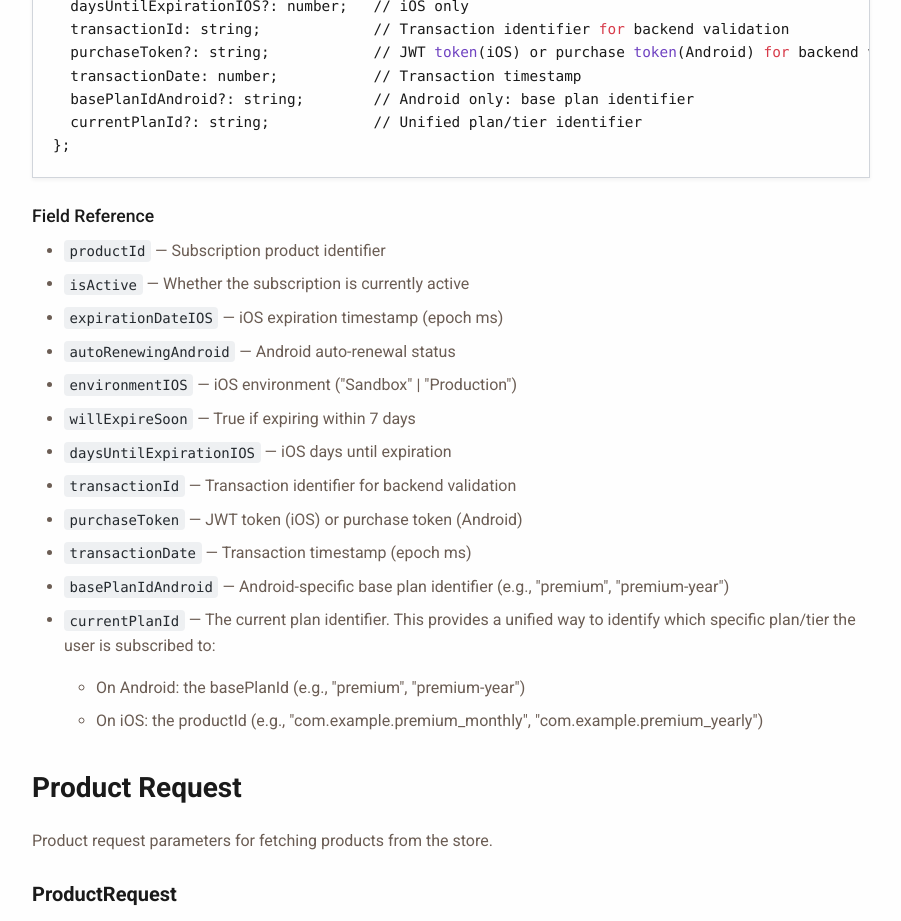
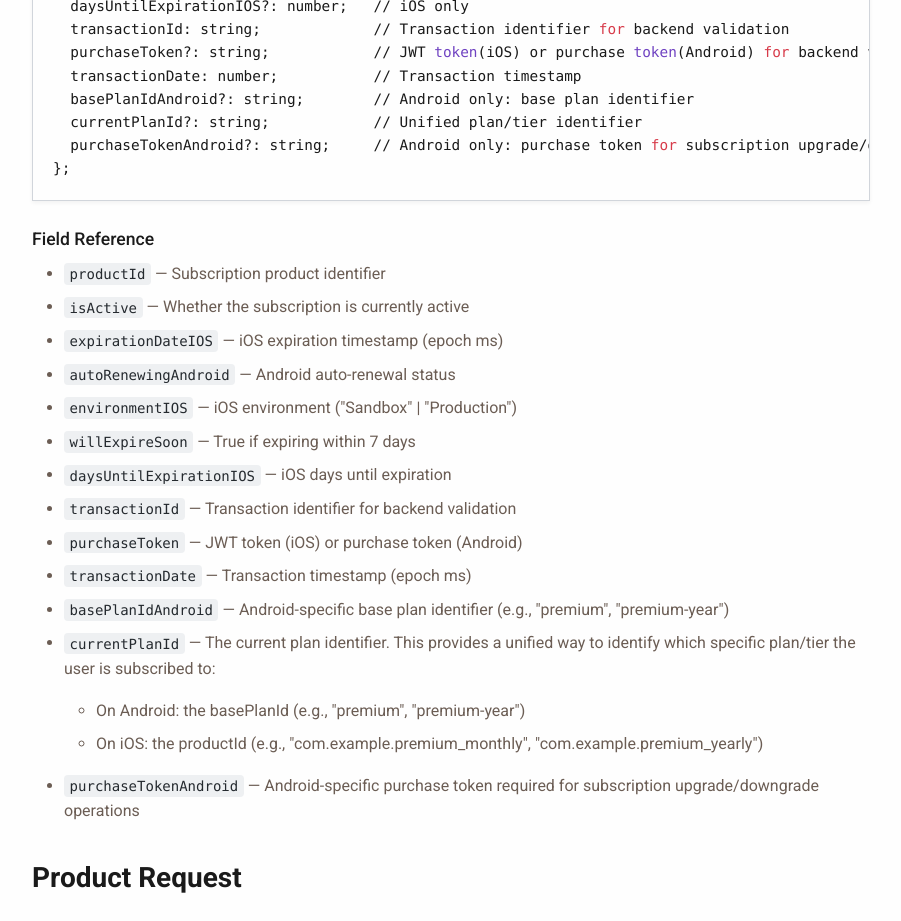
Before and after one commit to hyodotdev/openiap, a React (Vite) app: page /docs/types in a window 1280 px wide. Shown: the part 10160-11081 px from the top of the page, without its empty margins (338-1239 px from the left). Built offline with nearby package versions, Linux system fonts and the light colour scheme.

Commit message:
chore(types): add purchaseTokenAndorid to ActiveSubscription

```diff
--- a/src/pages/docs/types.tsx
+++ b/src/pages/docs/types.tsx
@@ -1030,6 +1030,7 @@ type Purchase =
   transactionDate: number;           // Transaction timestamp
   basePlanIdAndroid?: string;        // Android only: base plan identifier
   currentPlanId?: string;            // Unified plan/tier identifier
+  purchaseTokenAndroid?: string;     // Android only: purchase token for subscription upgrade/downgrade
 };`}</CodeBlock>
 
         <div style={{ marginTop: '0.5rem' }}>
@@ -1087,6 +1088,10 @@ type Purchase =
                   "com.example.premium_yearly")
                 </li>
               </ul>
+            </li>
+            <li>
+              <code>purchaseTokenAndroid</code> — Android-specific purchase
+              token required for subscription upgrade/downgrade operations
             </li>
           </ul>
         </div>
```
